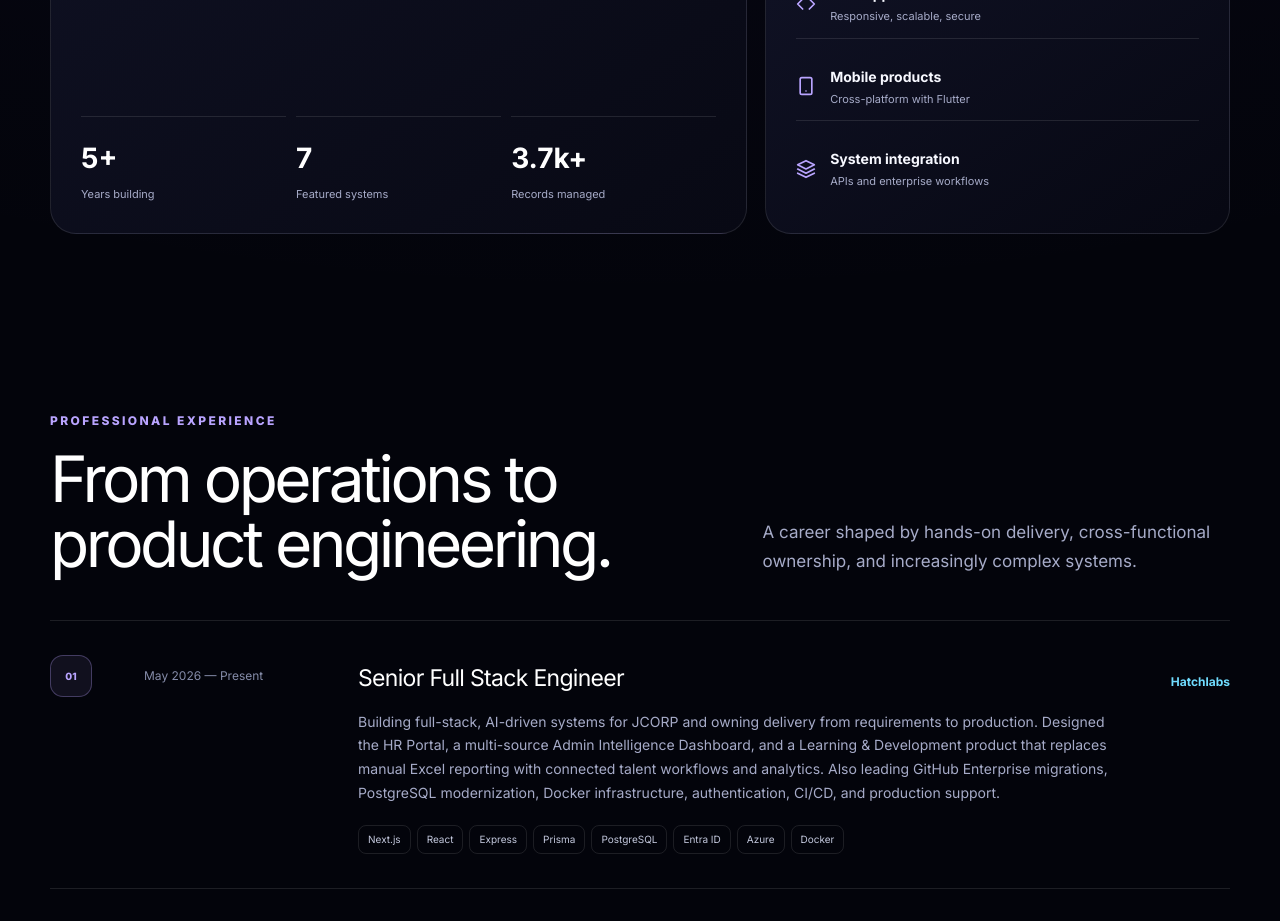
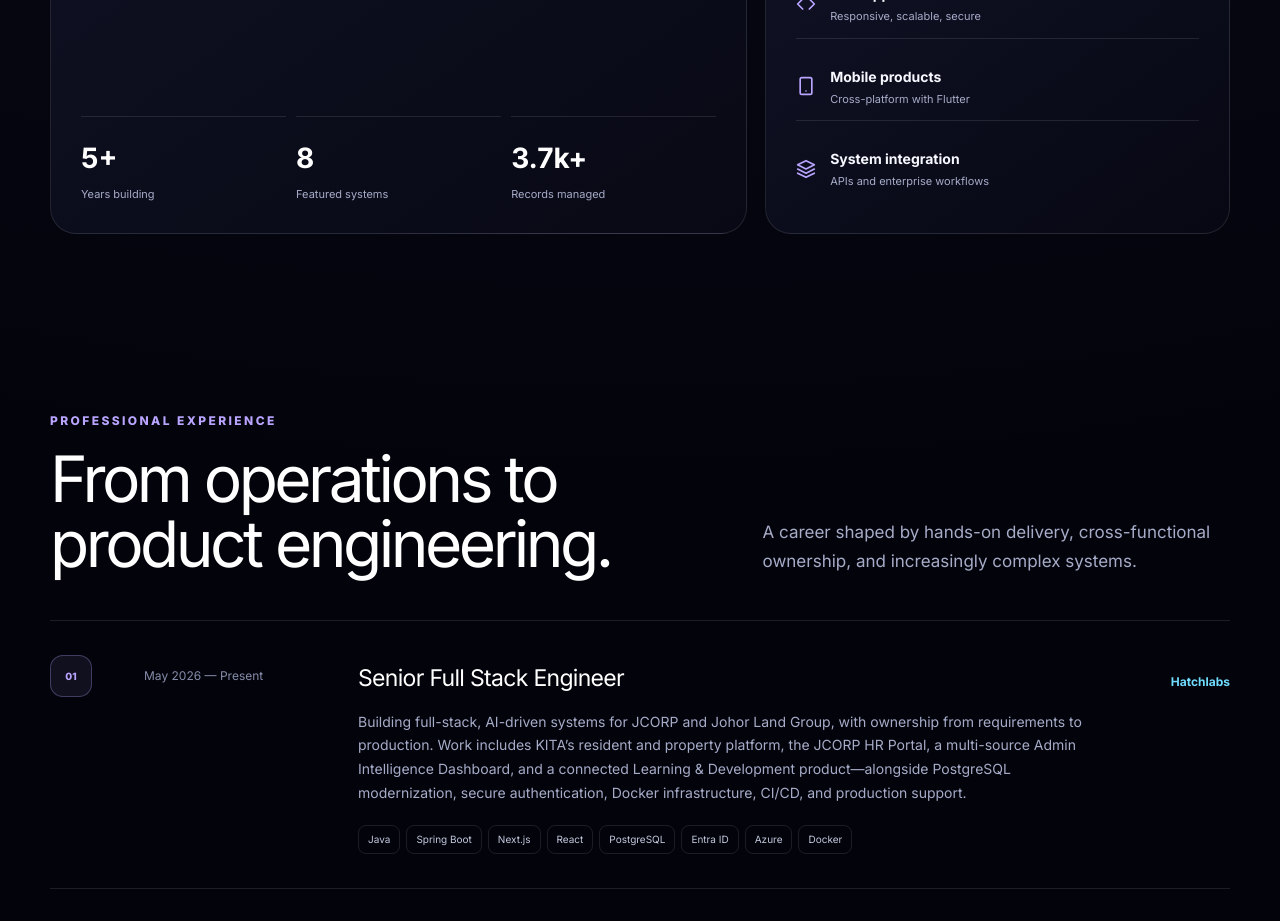
Before and after one commit to Matdan04/website-rushdan, a Next.js app: page / in a window 1280 px wide. Shown: the part 1800-2721 px from the top of the page. Built offline with nearby package versions, Linux system fonts and the light colour scheme; no server answers; a web font is replaced by a local one.

Commit message:
feat: add KITA platform to portfolio

```diff
--- a/src/app/page.tsx
+++ b/src/app/page.tsx
@@ -12,9 +12,11 @@ import erms from "@/assets/images/erms.png";
 import hrPortal from "@/assets/images/jcorp-hr-portal.png";
 import adminIntelligence from "@/assets/images/jcorp-admin-intelligence.png";
 import learningDevelopment from "@/assets/images/jcorp-learning-development.png";
+import kitaJlandAdmin from "@/assets/images/kita-jland-admin.png";
 
 type Project = { company:string; year:string; title:string; summary:string; image:StaticImageData; link?:string; tags:string[] };
 const projects:Project[]=[
+  {company:"Hatchlabs · Johor Land Group",year:"2026",title:"KITA Resident & Property Platform",summary:"The backend and administration platform for JLand’s smart-living super-app—connecting homeowners and residents with property information, defect and DLP workflows, appointments, handovers, visitors, community services, retail, loyalty, healthcare, and emergency support.",image:kitaJlandAdmin,tags:["Java 21","Spring Boot","PostgreSQL","Flyway","JWT","Thymeleaf"]},
   {company:"Hatchlabs · JCORP",year:"2026",title:"JCORP HR Portal",summary:"An end-to-end HR operations platform for staff, managers, and administrators—bringing leave, timesheets, claims, approvals, team calendars, employee administration, and reporting into one secure workspace.",image:hrPortal,tags:["Next.js 16","PostgreSQL","Prisma","Entra ID","Azure Blob","Docker"]},
   {company:"Hatchlabs · JCORP",year:"2026",title:"JCORP Admin Intelligence Dashboard",summary:"A multi-source intelligence layer for JCORP’s administration department, designed to connect operational data across OPEX, assets, travel, fleet, services, contracts, complaints, and cost-saving workflows in one decision-ready dashboard.",image:adminIntelligence,tags:["React","Vite","Express","PostgreSQL","Recharts","TanStack Query"]},
   {company:"Hatchlabs · JCORP",year:"2026",title:"JCORP Learning & Development Platform",summary:"A talent-development product replacing manual Excel reporting with connected workflows for programs, registrations, reminders, live attendance, evaluations, business impact, reporting, skills intelligence, learning pathways, IDPs, and employee transcripts.",image:learningDevelopment,tags:["React","Vite","Express","PostgreSQL","Entra ID","Recharts"]},
@@ -23,9 +25,9 @@ const projects:Project[]=[
   {company:"IMU",year:"2025",title:"Exam Result Management 2.0",summary:"A modular, scalable results platform designed around reusable academic workflows and faster calculations.",image:erms,tags:["Laravel","DDD","Blade"]},
   {company:"Impressive Communications",year:"2023",title:"TNB Tools & Equipment System",summary:"Cross-platform tools management with Maximo integration, built for dependable field use.",image:teis,tags:["React","Flutter","Maximo API"]},
 ];
-const tools=["JavaScript","TypeScript","React 19","Next.js 16","Vite","Node.js","Express","Python","Spring Boot","PostgreSQL","Prisma","Redis","Docker","Azure DevOps","Microsoft Entra ID","Azure Blob Storage","TanStack Query","Databricks","Recharts","Vitest","AI Agents"];
+const tools=["JavaScript","TypeScript","Java 21","React 19","Next.js 16","Vite","Node.js","Express","Python","Spring Boot","PostgreSQL","Prisma","Flyway","Redis","Docker","Azure DevOps","Microsoft Entra ID","Azure Blob Storage","TanStack Query","Databricks","Recharts","Vitest","AI Agents"];
 const experience=[
-  {period:"May 2026 — Present",role:"Senior Full Stack Engineer",company:"Hatchlabs",copy:"Building full-stack, AI-driven systems for JCORP and owning delivery from requirements to production. Designed the HR Portal, a multi-source Admin Intelligence Dashboard, and a Learning & Development product that replaces manual Excel reporting with connected talent workflows and analytics. Also leading GitHub Enterprise migrations, PostgreSQL modernization, Docker infrastructure, authentication, CI/CD, and production support.",tags:["Next.js","React","Express","Prisma","PostgreSQL","Entra ID","Azure","Docker"]},
+  {period:"May 2026 — Present",role:"Senior Full Stack Engineer",company:"Hatchlabs",copy:"Building full-stack, AI-driven systems for JCORP and Johor Land Group, with ownership from requirements to production. Work includes KITA’s resident and property platform, the JCORP HR Portal, a multi-source Admin Intelligence Dashboard, and a connected Learning & Development product—alongside PostgreSQL modernization, secure authentication, Docker infrastructure, CI/CD, and production support.",tags:["Java","Spring Boot","Next.js","React","PostgreSQL","Entra ID","Azure","Docker"]},
   {period:"Aug 2024 — Dec 2025",role:"Full Stack Engineer",company:"IMU University",copy:"Developed secure university systems and dashboards supporting academic operations, data management, and staff productivity—from Flask APIs and Microsoft AD authentication to MySQL workflows, Laravel systems, and Linux deployment.",tags:["Python","Flask","Next.js","Laravel","MySQL"]},
   {period:"Sep 2023 — Aug 2024",role:"Software Developer",company:"Impressive Communications",copy:"Built enterprise web and mobile applications integrated with IBM Maximo, including real-time REST workflows, client configuration, testing, troubleshooting, and end-user enablement.",tags:["React","Flutter","IBM Maximo","REST APIs"]},
   {period:"Feb 2021 — Aug 2023",role:"Lab Technologist & Application Developer",company:"University of Malaya",copy:"Spearheaded a custom web platform for dental-lab data recording, taking the project from concept to deployment and improving operational accuracy and efficiency.",tags:["React","Node.js","MySQL","Tailwind CSS"]},
@@ -42,7 +44,7 @@ export default function Home(){return <main className="site-shell">
 
   <section id="about" className="section container"><motion.div className="section-intro" {...reveal}><p className="eyebrow">About me</p><h2>Engineering with ownership.</h2><p>I build scalable, secure, user-centric products across education, healthcare, and enterprise environments—translating business needs into architecture, interfaces, integrations, and reliable production systems.</p></motion.div>
     <div className="bento">
-      <motion.article className="bento-card bento-main" {...reveal}><div><span className="card-index">01 / PROFILE</span><h3>Full-stack perspective,<br/>product-minded delivery.</h3><p>I work across the full lifecycle: shaping interfaces, designing APIs, integrating systems, and supporting products after launch.</p></div><div className="metric-row"><div><strong>5+</strong><span>Years building</span></div><div><strong>7</strong><span>Featured systems</span></div><div><strong>3.7k+</strong><span>Records managed</span></div></div></motion.article>
+      <motion.article className="bento-card bento-main" {...reveal}><div><span className="card-index">01 / PROFILE</span><h3>Full-stack perspective,<br/>product-minded delivery.</h3><p>I work across the full lifecycle: shaping interfaces, designing APIs, integrating systems, and supporting products after launch.</p></div><div className="metric-row"><div><strong>5+</strong><span>Years building</span></div><div><strong>8</strong><span>Featured systems</span></div><div><strong>3.7k+</strong><span>Records managed</span></div></div></motion.article>
       <motion.article className="bento-card signal-card" {...reveal}><span className="card-icon"><FiMapPin/></span><div><span className="card-index">BASED IN</span><h3>Kuala Lumpur,<br/>Malaysia</h3></div><div className="map-lines"/></motion.article>
       <motion.article className="bento-card service-card" {...reveal}><span className="card-index">WHAT I DO</span><div className="service"><FiCode/><span><b>Web applications</b><small>Responsive, scalable, secure</small></span></div><div className="service"><FiSmartphone/><span><b>Mobile products</b><small>Cross-platform with Flutter</small></span></div><div className="service"><FiLayers/><span><b>System integration</b><small>APIs and enterprise workflows</small></span></div></motion.article>
     </div>
--- a/src/sections/About.tsx
+++ b/src/sections/About.tsx
@@ -14,7 +14,6 @@ import {
   SiNodedotjs,
   SiPython,
   SiDocker,
-  SiAmazon,
   SiGithub,
   SiGitlab,
   SiJira,
@@ -22,6 +21,7 @@ import {
   SiFlutter,
   SiHtml5,
 } from "react-icons/si";
+import { FaAws } from "react-icons/fa";
 import mapImage from "@/assets/images/map.png";
 import smileMemoji from "@/assets/images/memoji-smile.png";
 import { CardHeader } from "@/components/CardHeader";
@@ -62,7 +62,7 @@ const toolboxItems = [
   },
   {
     title: "AWS",
-    iconType: SiAmazon,
+    iconType: FaAws,
   },
   {
     title: "GitHub",
```
Also changed, not shown: src/assets/images/kita-jland-admin.png (added).
